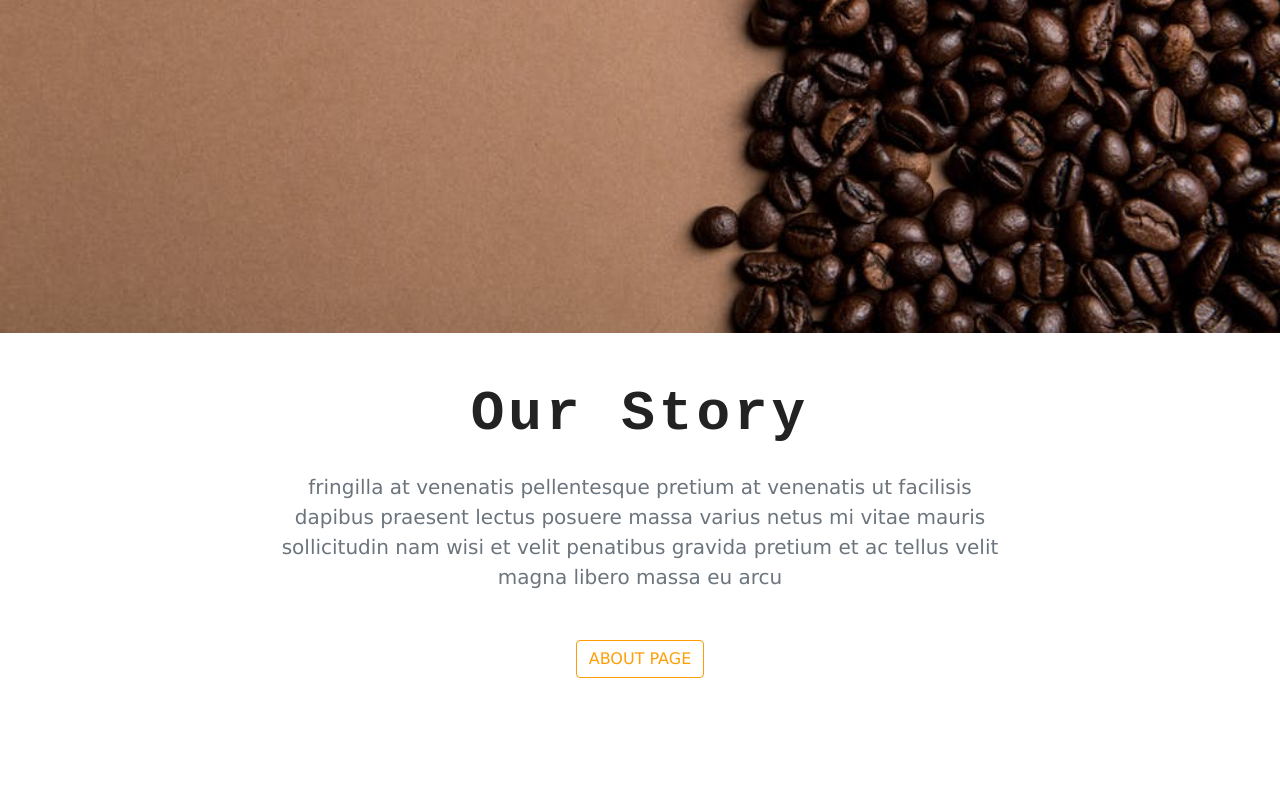
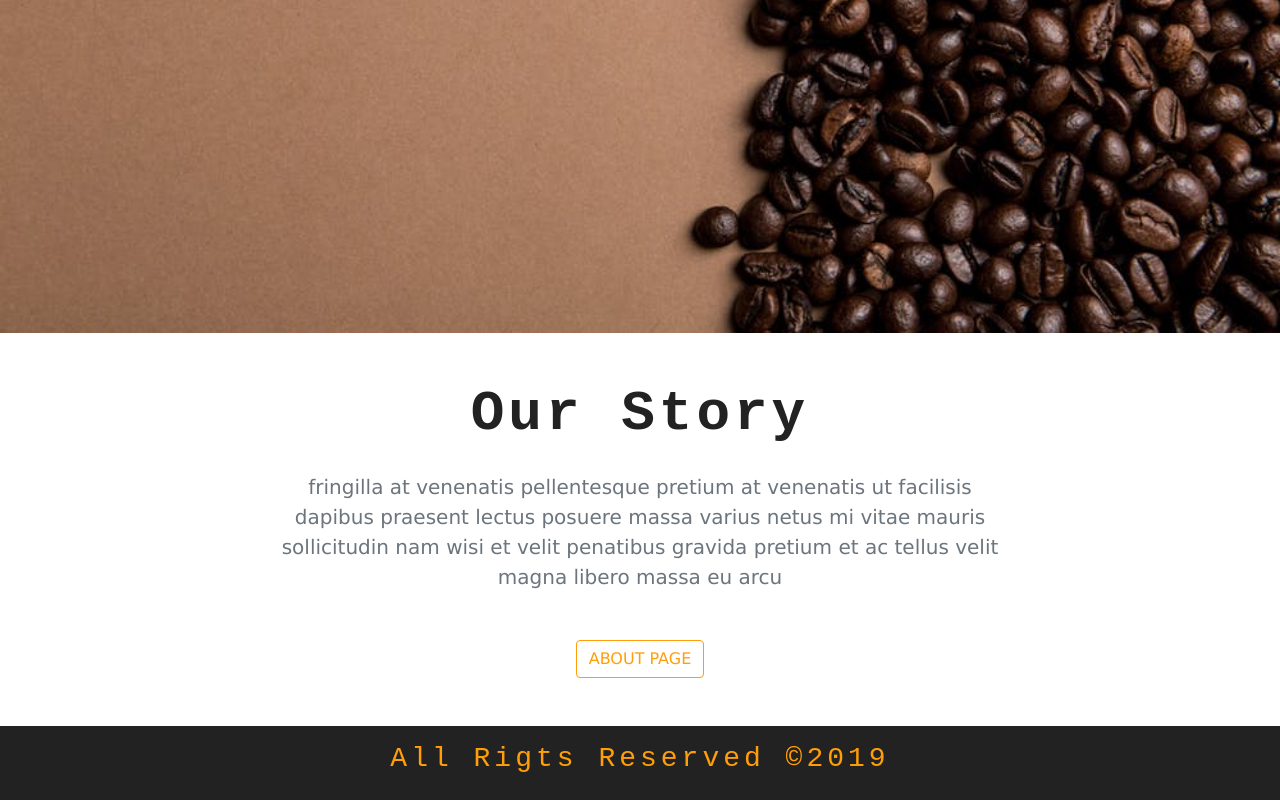
Before and after one commit to BlagovestGerov/gatsby-coffee-shop, a Gatsby site: page / in a window 1280 px wide. Shown: the part 541-1341 px from the top of the page. Before the commit the page ends 1267 px from the top, so only its background shows below. Built offline with nearby package versions, Linux system fonts and the light colour scheme; Gatsby itself is replaced by a stand-in of ours.

Commit message:
added footer for all the pages

```diff
--- /dev/null
+++ b/src/components/Globals/Footer.js
@@ -0,0 +1,16 @@
+import React from 'react'
+
+
+export default function Footer() {
+    return (
+        <footer className="footer py-3">
+            <div className="container">
+                <div className="row">
+                     <div className="col-10 mx-auto col-md-6 text-yellow text-center text-capitalize">
+                        <h3>all rigts reserved &copy;{new Date().getFullYear().toString()}</h3>
+                     </div>
+                </div>
+            </div>
+        </footer>
+    )
+}
--- a/src/components/Globals/Title.js
+++ b/src/components/Globals/Title.js
@@ -5,7 +5,6 @@
         <div className="row">
             <div className="col text-center mb-3">
             <h1 className=" display-4 text-capitalize font-weight-bold">{title}</h1>
-
             </div>
         </div>
     )
--- a/src/components/layout.css
+++ b/src/components/layout.css
@@ -47,3 +47,6 @@
     background: var(--mainYellow);
     color:var(--mainBrown);
 }
+.footer{
+    background:var(--mainDark);
+}
--- a/src/components/layout.js
+++ b/src/components/layout.js
@@ -11,6 +11,8 @@
 import './bootstrap.min.css';
 import "./layout.css";
 import Navbar from './Globals/Navbar';
+import Footer from './Globals/Footer';
+
 
 
 const Layout = ({ children }) => {
@@ -18,6 +20,7 @@
 <>
 <Navbar />
  {children}
+ <Footer />
  </>)
 }
 
```
